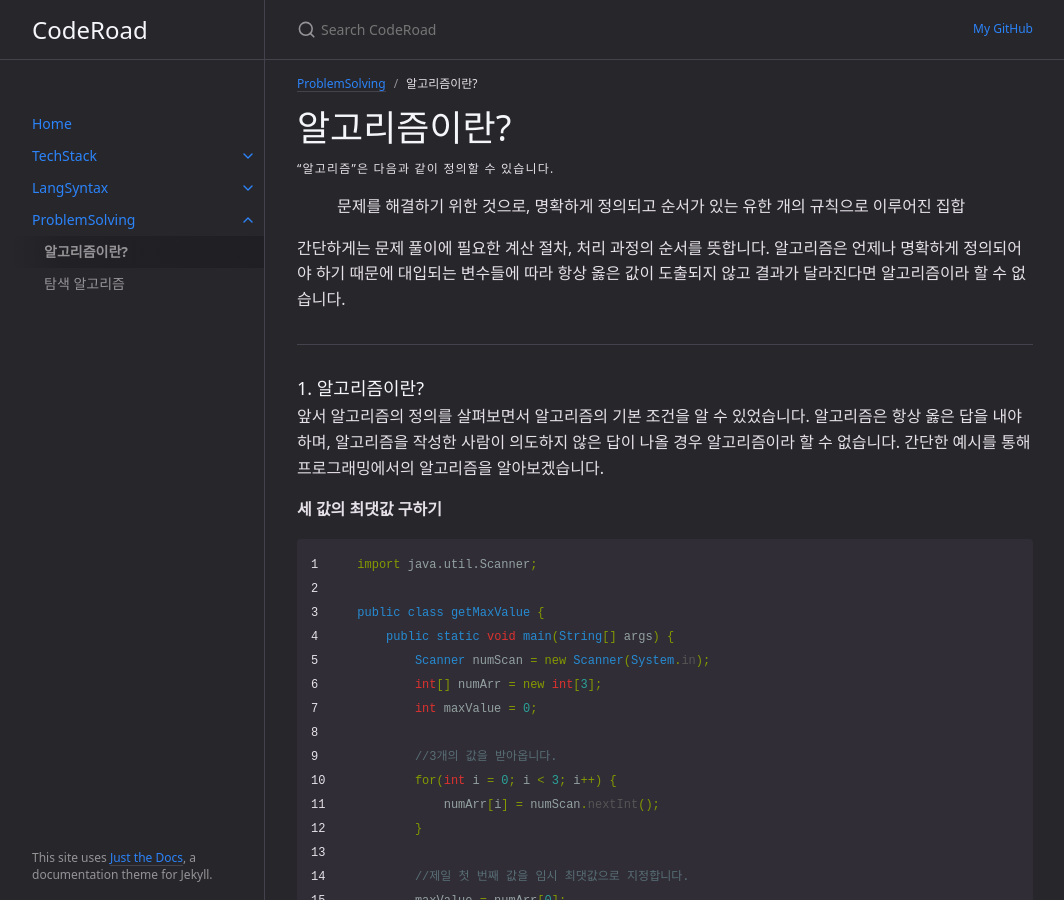
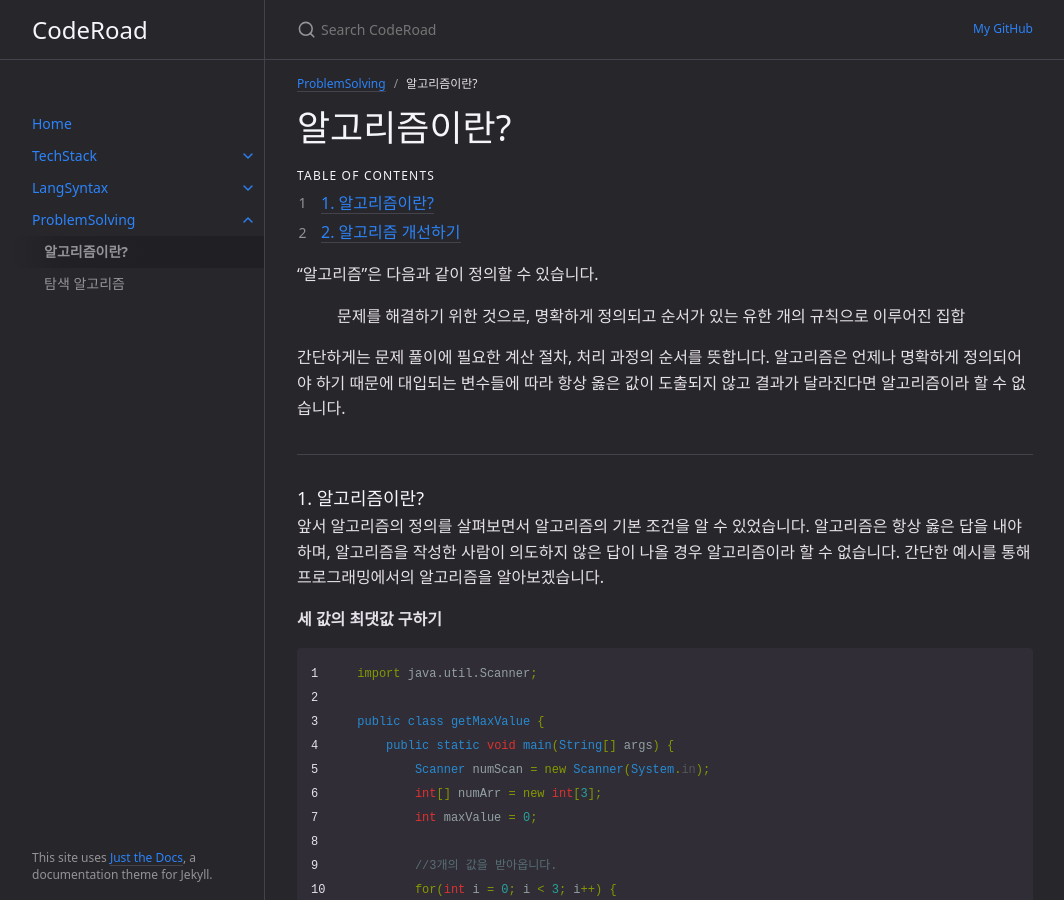
Before and after one commit to hangillee/hangillee.github.io, a Jekyll site: the page built from docs/ProblemSolving/algorithm.md, in a window 1280 px wide and 900 px high. Shown: the whole window, without its empty margins (107-1171 px from the left). Built offline with Jekyll 4.4.1, drawn with Linux system fonts in a browser that asks for light colours.

Commit message:
CHORE Edit toc

```diff
--- a/docs/ProblemSolving/algorithm.md
+++ b/docs/ProblemSolving/algorithm.md
@@ -7,8 +7,13 @@ permalink: docs/problemsolving/algorithm
 ---
 
 # 알고리즘이란?
+{: .no_toc }
 
-{: .no_toc .text-delta}
+## Table of contents
+{: .no_toc .text-delta }
+
+1. TOC
+{:toc}
 
 "알고리즘"은 다음과 같이 정의할 수 있습니다.
 
```
